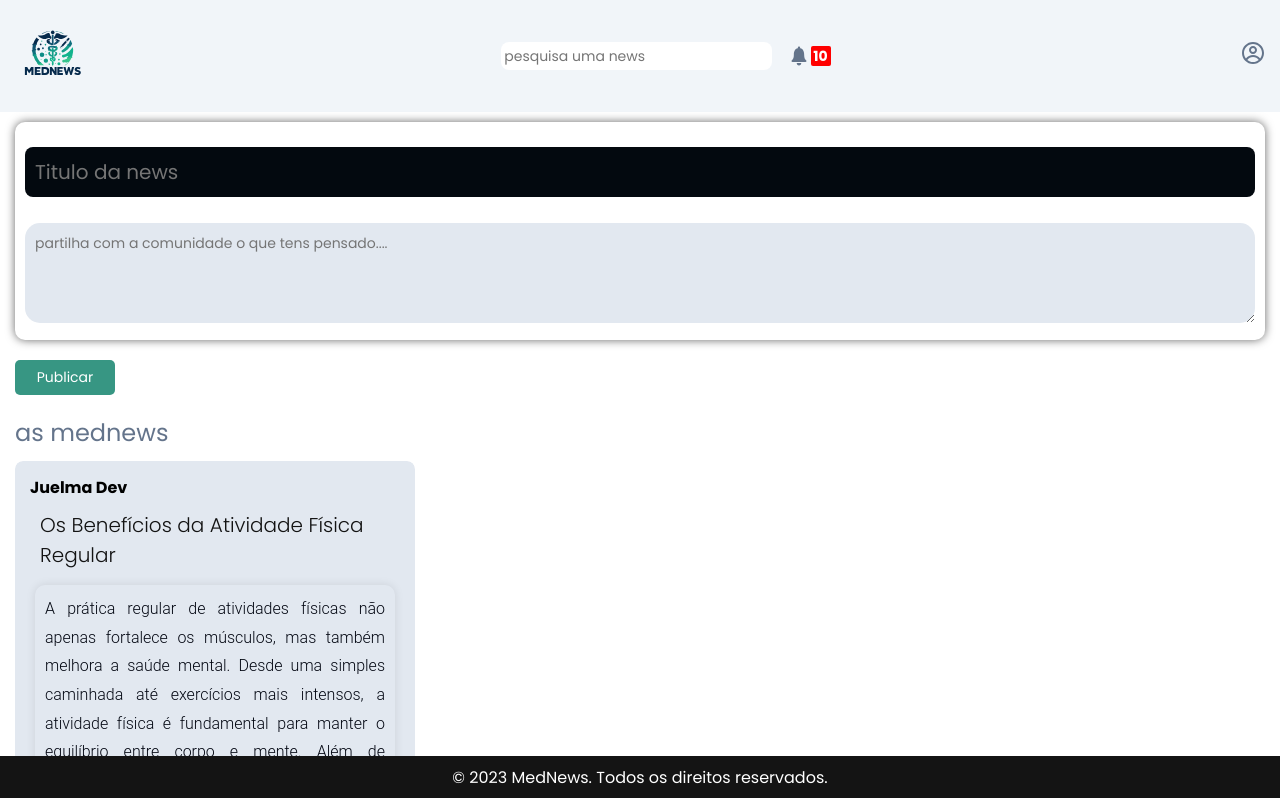
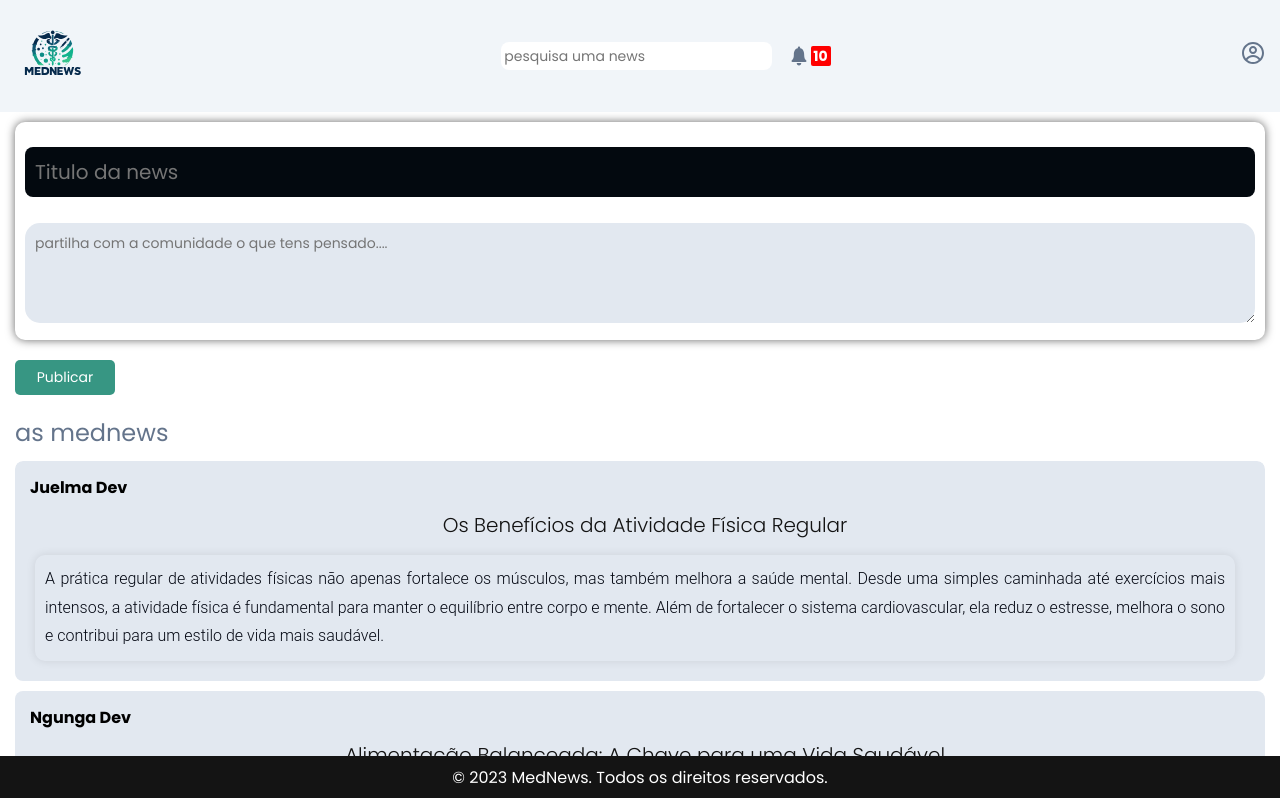
Before and after one commit to franciscojoaopedro/mednews, a React (Vite) app: page / in a window 1280 px wide. Shown: the top 798 px of the page. Built offline with nearby package versions, Linux system fonts and the light colour scheme.

Commit message:
feat: remove styles

```diff
--- a/src/components/CardNews/Card.css
+++ b/src/components/CardNews/Card.css
@@ -1,8 +1,9 @@
 .news{
+    position: relative;
     padding: 15px;
     border-radius: 8px;
     background-color: #e2e8f0;
-    width: 400px;
+    width: 100%;
     height: fit-content;
     margin-bottom: 10px;
 }
@@ -33,8 +34,11 @@ margin-bottom: 10px;
 }
 
 .content-news{
-padding: 5px;
-    max-width: 400px;
+    display: flex;
+    justify-content: center;
+    align-items: center;
+    padding: 5px;
+
 }
 
 .content-news p{
--- a/src/pages/Home/index.css
+++ b/src/pages/Home/index.css
@@ -93,6 +93,7 @@ margin-bottom: 10px;
 }
 
 .all-news{
+    width: 100%;
     overflow-y: scroll;
     scroll-behavior: smooth;
     max-height: 60vh;
--- a/src/pages/Home/index.jsx
+++ b/src/pages/Home/index.jsx
@@ -7,6 +7,7 @@ import { ListNews } from './test';
 // import { Container } from './styles';
 ListNews
 const Home = () => {
+
 
 
   return (
```
